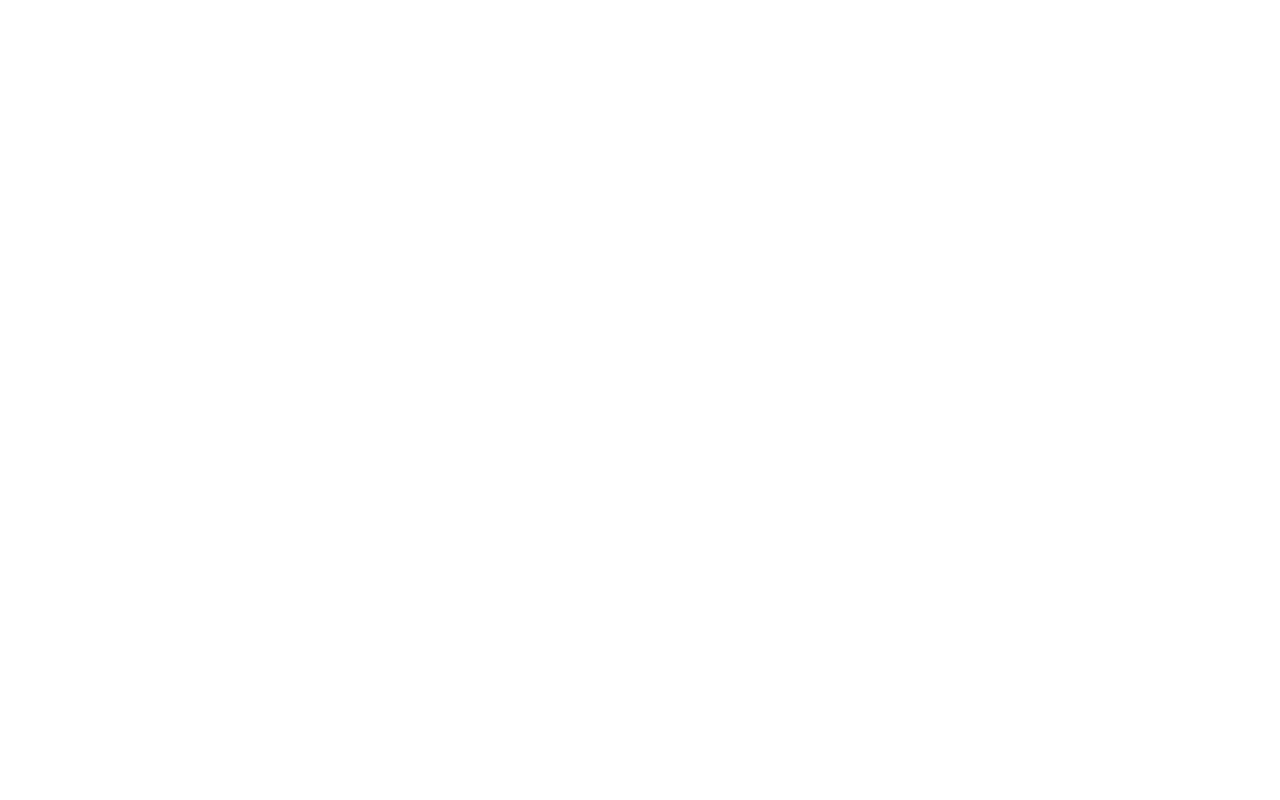
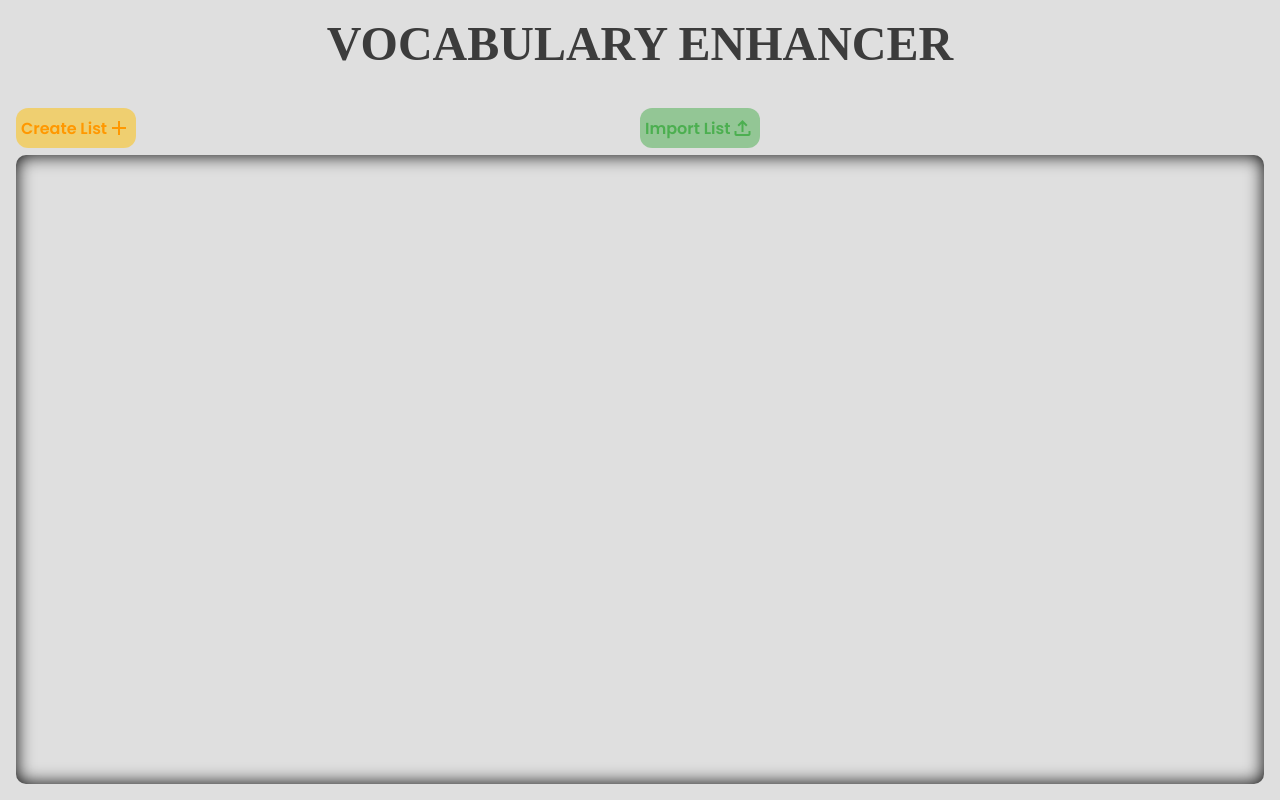
Before and after one commit to taha-ahmed-mallick/flash-card, a plain HTML site: page index.html in a window 1280 px wide. Drawn offline with nearby package versions, Linux system fonts and the light colour scheme; a web font is replaced by a local one.

Commit message:
Made some progress :D

```diff
--- a/index.html
+++ b/index.html
@@ -3,7 +3,24 @@
 	<head>
 		<meta charset="UTF-8" />
 		<meta name="viewport" content="width=device-width, initial-scale=1.0" />
+		<link rel="stylesheet" href="style.css" />
+		<link
+			rel="stylesheet"
+			href="https://fonts.googleapis.com/css2?family=Material+Symbols+Outlined:opsz,wght,FILL,GRAD@20..48,100..700,0..1,-50..200&icon_names=add,close,delete,upload"
+		/>
 		<title>Flash Cards</title>
 	</head>
-	<body></body>
+	<body>
+		<section id="home">
+			<header>
+				<h1>vocabulary enhancer</h1>
+			</header>
+			<span class="btn create-list">Create List <span class="material-symbols-outlined"> add </span></span>
+			<span class="btn import-list">Import List<span class="material-symbols-outlined">upload</span></span>
+			<div class="lists"></div>
+		</section>
+		<section id="create-popup">
+
+		</section>
+	</body>
 </html>
--- a/style.css
+++ b/style.css
@@ -0,0 +1,138 @@
+@import url("https://fonts.googleapis.com/css2?family=Boldonse&family=Poppins:ital,wght@0,100;0,200;0,300;0,400;0,500;0,600;0,700;0,800;0,900;1,100;1,200;1,300;1,400;1,500;1,600;1,700;1,800;1,900&family=Sour+Gummy:ital,wght@0,100..900;1,100..900&display=swap");
+
+* {
+	margin: 0px;
+	padding: 0px;
+	box-sizing: border-box;
+	user-select: none;
+	transition: 0.5s
+		linear(
+			0 0%,
+			0 2.27%,
+			0.02 4.53%,
+			0.04 6.8%,
+			0.06 9.07%,
+			0.1 11.33%,
+			0.14 13.6%,
+			0.25 18.15%,
+			0.39 22.7%,
+			0.56 27.25%,
+			0.77 31.8%,
+			1 36.35%,
+			0.89 40.9%,
+			0.85 43.18%,
+			0.81 45.45%,
+			0.79 47.72%,
+			0.77 50%,
+			0.75 52.27%,
+			0.75 54.55%,
+			0.75 56.82%,
+			0.77 59.1%,
+			0.79 61.38%,
+			0.81 63.65%,
+			0.85 65.93%,
+			0.89 68.2%,
+			1 72.7%,
+			0.97 74.98%,
+			0.95 77.25%,
+			0.94 79.53%,
+			0.94 81.8%,
+			0.94 84.08%,
+			0.95 86.35%,
+			0.97 88.63%,
+			1 90.9%,
+			0.99 93.18%,
+			0.98 95.45%,
+			0.99 97.73%,
+			1 100%
+		);
+}
+
+body {
+	width: 100vw;
+	height: 100vh;
+	background: #dfdfdf;
+}
+
+body > section {
+	width: 100%;
+	height: 100%;
+	position: absolute;
+}
+
+section#create-popup {
+	z-index: 0;
+	background: #0008;
+}
+
+section#home {
+	background: #dfdfdf;
+	padding: 1rem;
+	display: grid;
+	grid-template-columns: 1fr 1fr;
+	grid-template-rows: 92px 40px 7px 1fr;
+	grid-column-gap: 0px;
+	grid-row-gap: 0px;
+	z-index: 1;
+}
+
+header {
+	grid-area: 1 / 1 / 2 / 3;
+}
+
+h1 {
+	font-family: "Boldonse";
+	text-align: center;
+	color: #3c3c3c;
+	text-transform: uppercase;
+	font-size: 3em;
+}
+
+span.btn {
+	padding: 5px;
+	font-family: "Poppins";
+	font-weight: 600;
+	display: flex;
+	width: fit-content;
+	border-radius: 12px;
+	cursor: pointer;
+	justify-content: center;
+	align-items: center;
+}
+
+span.create-list {
+	color: #ff9800;
+	background: #ffc10782;
+	grid-area: 2 / 1 / 3 / 2;
+}
+
+span.import-list {
+	color: #4caf50;
+	background: #4caf5082;
+	grid-area: 2 / 2 / 3 / 3;
+}
+
+span.btn:hover {
+	padding: 10px;
+}
+
+span.btn:active {
+	border-radius: 0px;
+	padding: 5px;
+}
+
+section#home > div.lists {
+	grid-area: 4 / 1 / 5 / 3;
+	border-radius: 10px;
+	box-shadow: inset 0 0 18px 0 black;
+	padding: 13px;
+}
+
+@media (max-width: 800px) {
+	h1 {
+		font-size: 6vw;
+	}
+	section#home {
+		grid-template-rows: 12vw 40px 7px 1fr;
+	}
+}
```
Also changed, not shown: 1 other file.
